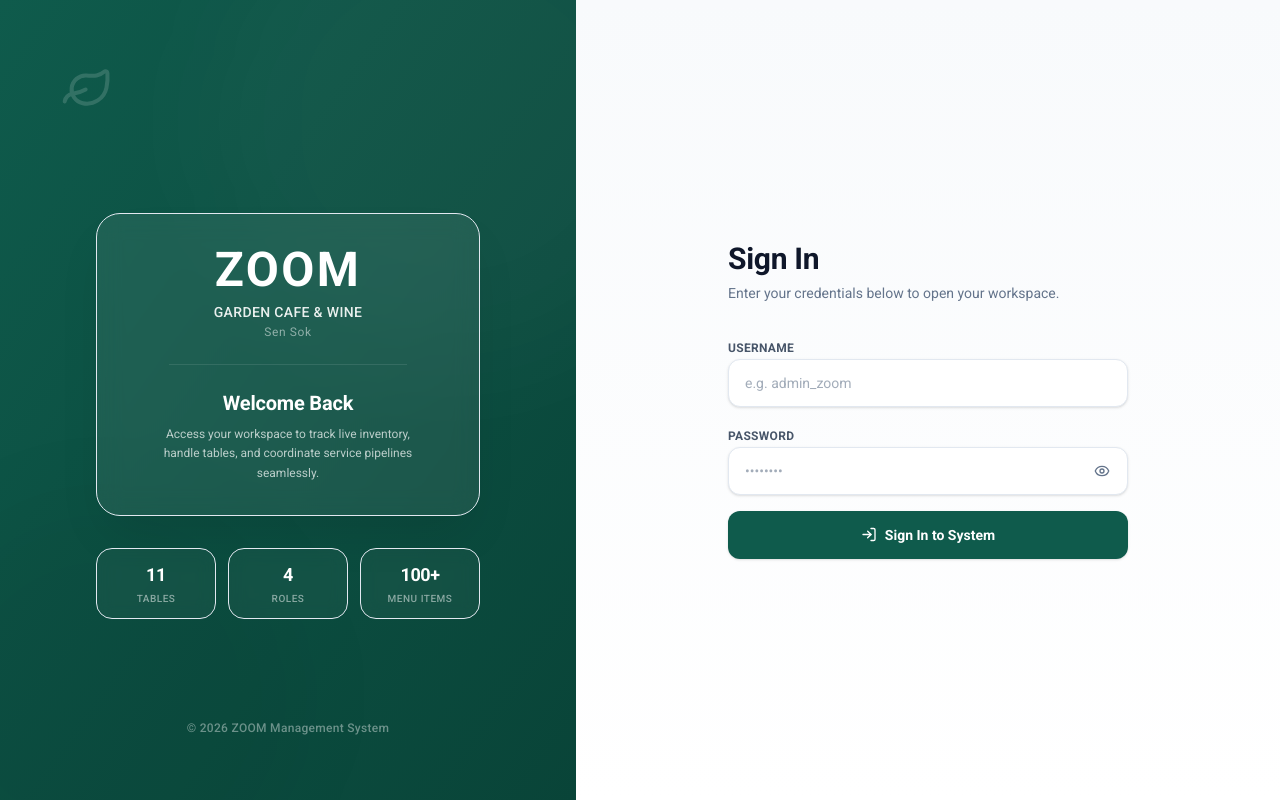
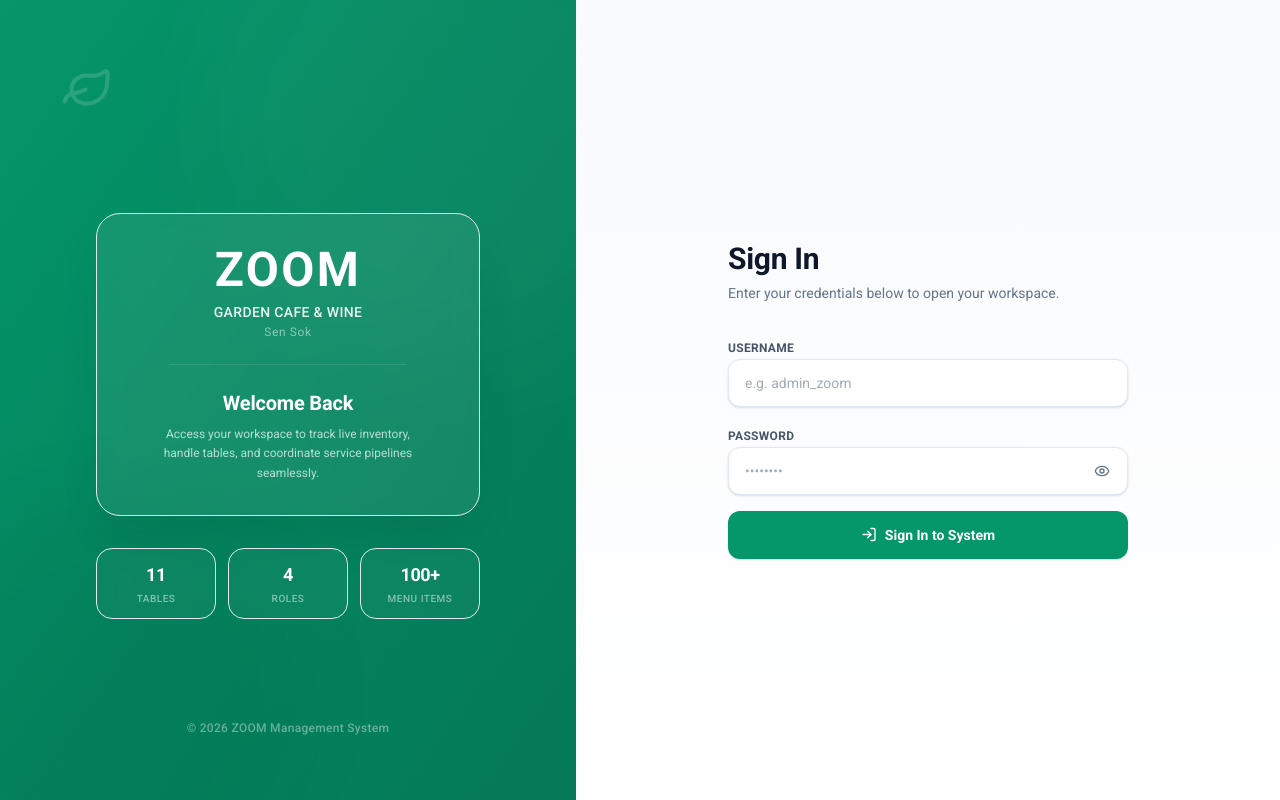
Before and after one commit to neang214/rms, a React (Vite) app in the folder frontend/: page /admin/menu in a window 1280 px wide. Built offline with nearby package versions, Linux system fonts and the light colour scheme; no server answers.

Commit message:
style(theme): brighten primary to vibrant emerald (#059669 / #10b981)

```diff
--- a/frontend/src/index.css
+++ b/frontend/src/index.css
@@ -7,10 +7,10 @@
  * cool-slate typography. Fully passes WCAG AA & AAA contrast guidelines.
  */
 @theme {
-  --color-primary: #0f5b4c;
-  --color-primary-light: #167a67;
-  --color-primary-dark: #094438;
-  --color-primary-muted: #e6f4f1;
+  --color-primary: #059669;
+  --color-primary-light: #10b981;
+  --color-primary-dark: #047857;
+  --color-primary-muted: #ecfdf5;
 
   --color-accent: #b45309;
   --color-accent-light: #d97706;
@@ -25,7 +25,7 @@
   --color-surface: #ffffff;
   --color-text-invert: #ffffff;
 
-  --color-success: #0f5b4c;
+  --color-success: #059669;
   --color-warning: #b45309;
   --color-danger: #dc2626;
   --color-danger-muted: #fee2e2;
@@ -48,10 +48,10 @@
   --color-border: #1e293b;
   --color-text: #f8fafc;
   --color-text-secondary: #94a3b8;
-  --color-primary: #2ec498;
-  --color-primary-light: #5eead4;
-  --color-primary-dark: #13785d;
-  --color-primary-muted: #0e2a22;
+  --color-primary: #10b981;
+  --color-primary-light: #34d399;
+  --color-primary-dark: #059669;
+  --color-primary-muted: #064e3b;
   --color-border-strong: #334155;
   --color-text-invert: #0b0f17;
   --color-accent: #f59e0b;
```
